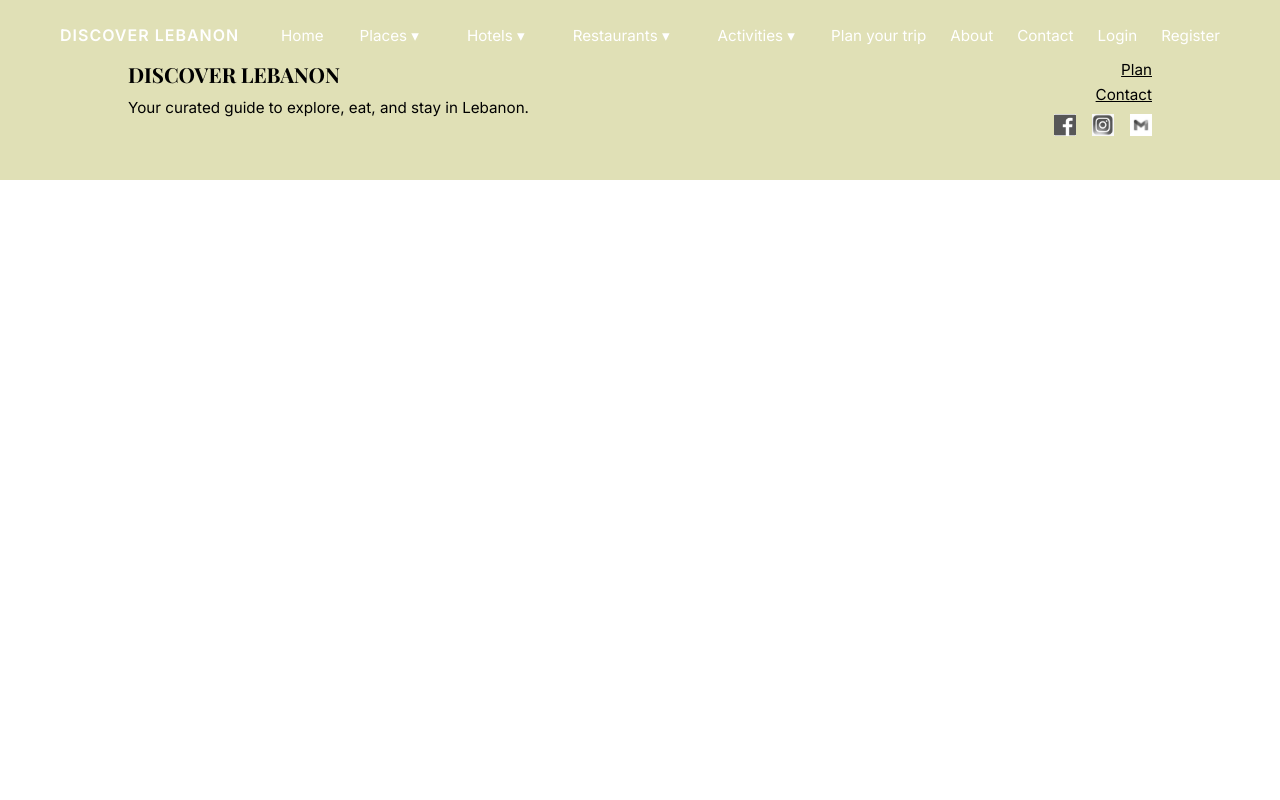
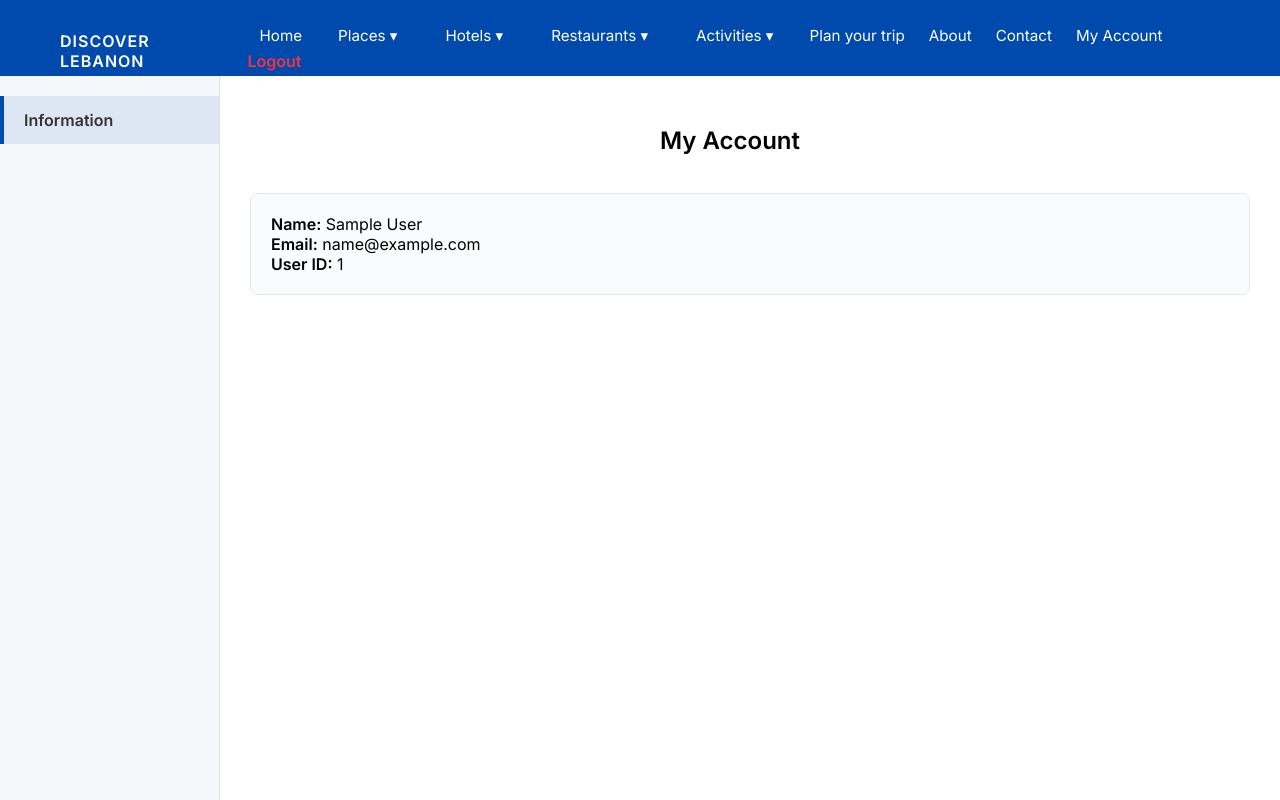
Before and after one commit to Geremm/Discover-Lebanon-ViewJS2, a Vue app in the folder client/: page /account in a window 1280 px wide. Built offline with nearby package versions, Linux system fonts and the light colour scheme; sample sign-in values are in the browser's storage.

Commit message:
Login, Logout, My Account, Beug Fonds d'écran de hotels, restaurants, activities

```diff
--- a/client/src/assets/css/main.css
+++ b/client/src/assets/css/main.css
@@ -426,43 +426,19 @@ html {
   font-family: 'Playfair Display', serif;
 }
 
-.places-hero1 {
+.restaurants-hero  {
   background-image: url('../images/food.jpeg');
-  background-size: cover;
-  background-position: center;
-  color: white;
-  text-align: center;
-  padding: 120px 20px 100px;
-  font-family: 'Playfair Display', serif;
 }
-.places-hero2 {
+.hotels-hero{
   background-image: url('../images/hote.jpeg');
-  background-size: cover;
-  background-position: center;
-  color: white;
-  text-align: center;
-  padding: 120px 20px 100px;
-  font-family: 'Playfair Display', serif;
 }
 
-.places-hero4 {
+.activities-hero {
   background-image: url('../images/activity.jpeg');
-  background-size: cover;
-  background-position: center;
-  color: white;
-  text-align: center;
-  padding: 120px 20px 100px;
-  font-family: 'Playfair Display', serif;
 }
 
-.places-hero5 {
+.favorites-hero {
   background-image: url('../images/ocean.jpg');
-  background-size: cover;
-  background-position: center;
-  color: white;
-  text-align: center;
-  padding: 120px 20px 100px;
-  font-family: 'Playfair Display', serif;
 }
 
 .places-hero h1 {
--- a/client/src/components/NavbarDiv.vue
+++ b/client/src/components/NavbarDiv.vue
@@ -54,13 +54,65 @@
       <router-link to="/plan-your-trip">Plan your trip</router-link>
       <router-link to="/about">About</router-link>
       <router-link to="/contact">Contact</router-link>
-      <router-link to="/login">Login</router-link>
-      <router-link to="/register">Register</router-link>
+      <router-link v-if="!isLoggedIn" to="/login">Login</router-link>
+      <router-link v-else to="/account">My Account</router-link>
+      <button v-if="InMyAccount" class="logout-btn" @click="handleLogout">Logout</button>
     </div>
   </header>
 </template>
 
 <script setup>
-import { ref } from 'vue';
+import { ref, onMounted, watch } from 'vue';
+import { useRouter, useRoute } from 'vue-router';
+import { isLoggedIn, user, logout } from "@/store/auth"
 const isMenuOpen = ref(false);
+const router = useRouter();
+const route = useRoute();
+
+const InMyAccount = ref(false)
+
+onMounted(() => {
+  const token = localStorage.getItem("token")
+  const userData = localStorage.getItem("user")
+  InMyAccount.value = route.meta.showLogout === true;
+
+  if (token && userData) {
+    isLoggedIn.value = true
+    user.value = JSON.parse(userData)
+  }else {
+    isLoggedIn.value = false
+    user.value = null
+  }
+})
+
+const handleLogout = () => {
+  localStorage.removeItem("token")
+  localStorage.removeItem("user")
+
+  logout()
+
+  router.push("/login")
+}
+
+watch(() => route.meta, (newMeta) => {
+  InMyAccount.value = newMeta.showLogout === true;
+});
+
 </script>
+
+<style scoped>
+
+.logout-btn {
+  all: unset;
+  color: #f73041;
+  border: none;
+  padding: 6px 12px;
+  font-size: 16px;
+  cursor: pointer;
+  font-weight: 600;
+}
+.logout-btn:hover {
+  color: #cc2f3a;
+}
+
+</style>
--- a/client/src/router/index.js
+++ b/client/src/router/index.js
@@ -86,7 +86,13 @@ const routes = [
     path: '/register',
     name: 'register',
     component: () => import('../views/RegisterView.vue')
-  }
+  },
+  {
+    path: '/account',
+    name: 'account',
+    component: () => import('../views/MyAccountView.vue'),
+    meta: { showLogout: true }
+  },
 
 ]
 
--- /dev/null
+++ b/client/src/store/auth.js
@@ -0,0 +1,14 @@
+import { ref } from "vue"
+
+export const isLoggedIn = ref(false)
+export const user = ref(null)
+
+export function login(userData) {
+  isLoggedIn.value = true
+  user.value = userData
+}
+
+export function logout() {
+  isLoggedIn.value = false
+  user.value = null
+}
--- a/client/src/views/CategoryView.vue
+++ b/client/src/views/CategoryView.vue
@@ -1,6 +1,6 @@
 <template>
   <div>
-    <section class="places-hero fade-in">
+    <section :class="['places-hero', 'fade-in', dynamicClass]">
       <h1>{{ pageTitle }}</h1>
       <p>{{ pageDescription }}</p>
     </section>
@@ -48,9 +48,11 @@ const props = defineProps({
 
 const titles = {places:"Explore the Most Iconic Places in Lebanon", hotels: 'Our Finest Hotels', restaurants: 'A Taste of Lebanon', activities: 'Unforgettable Activities' };
 const descriptions = {places:"From ancient ruins to breathtaking natural wonders, discover Lebanon’s top destinations." , hotels: 'Find your perfect stay.', restaurants: 'Explore rich flavors.', activities: 'Experience the best adventures.' };
+const classes = {favorites:"favorites-hero", hotels: 'hotels-hero', restaurants: 'restaurants-hero', activities: 'activities-hero' };
 
 const pageTitle = computed(() => titles[props.category] || 'Discover');
 const pageDescription = computed(() => descriptions[props.category] || 'Explore our selections.');
+const dynamicClass = computed(() => {return classes[props.category] || ""; });
 
 const subCategoryTitles = {
   Beirut: '🌇 Beirut 🌇',
--- a/client/src/views/LoginView.vue
+++ b/client/src/views/LoginView.vue
@@ -1,9 +1,9 @@
 <template>
-  <div class="login-page">
-    <section class="places-hero fade-in">
+  <section class="places-hero fade-in">
             <h1>Login</h1>
             <p>Connect to your account now !</p>
     </section>
+  <div class="login-page">
 
     <form @submit.prevent="onLogin">
       <input
@@ -19,6 +19,7 @@
         placeholder="Password"
         required
       />
+      <router-link to="/register">Don't have an account? Sign up</router-link>
 
       <button type="submit">Login</button>
     </form>
@@ -30,6 +31,7 @@
 <script setup>
 import { ref } from "vue"
 import { useRouter } from "vue-router"
+import { login } from "@/store/auth"
 
 const email = ref("")
 const password = ref("")
@@ -56,7 +58,10 @@ const onLogin = async () => {
       return
     }
     localStorage.setItem("token", data.token)
-    router.push("/profile")
+    localStorage.setItem("user", JSON.stringify(data.user))
+    login(data.user)
+
+    router.push("/")
 
   } catch (err) {
     error.value = "Cannot reach server"
@@ -69,4 +74,17 @@ const onLogin = async () => {
   color: red;
   margin-top: 10px;
 }
+.login-page{
+  display: flex;
+  flex-direction: column;
+  align-items: center;
+  margin-top: 30px;
+  gap: 15px;
+}
+
+form{
+  display: flex;
+  flex-direction: column;
+  gap: 15px
+}
 </style>
--- /dev/null
+++ b/client/src/views/MyAccountView.vue
@@ -0,0 +1,137 @@
+<template>
+  <div class="account-page">
+    <header class="top-bar"></header>
+    <div class="content">
+      <aside class="sidebar">
+        <ul>
+          <li
+            :class="{ active: activeTab === 'info' }"
+            @click="activeTab = 'info'"
+          >
+            Information
+          </li>
+          <!-- Ici on va rajouter les autres onglets -->
+        </ul>
+      </aside>
+
+      <main class="main-content">
+        <h2>My Account</h2>
+        <section v-if="activeTab === 'info'">
+          <h3>Account Information</h3>
+
+          <div class="info-box">
+            <p><strong>Name:</strong> {{ user.name }}</p>
+            <p><strong>Email:</strong> {{ user.email }}</p>
+            <p><strong>User ID:</strong> {{ user.id }}</p>
+          </div>
+        </section>
+      </main>
+
+    </div>
+
+  </div>
+</template>
+
+
+<script setup>
+import { ref, onMounted } from "vue"
+import { useRouter } from "vue-router"
+
+const router = useRouter()
+const activeTab = ref("info")
+
+const user = ref({
+  id: "",
+  name: "",
+  email: ""
+})
+
+onMounted(() => {
+  const storedUser = localStorage.getItem("user")
+
+  if (!storedUser) {
+    router.push("/login")
+    return
+  }
+
+  user.value = JSON.parse(storedUser)
+})
+</script>
+
+
+<style scoped>
+.account-page {
+  display: flex;
+  flex-direction: column;
+  min-height: 100vh;
+}
+
+.top-bar {
+  display: flex;
+  justify-content: space-between;
+  align-items: center;
+  padding: 38px 25px;
+  background-color: #004aad;
+  color: white;
+}
+
+p{
+    color:black;
+}
+
+h2{
+    color:black;
+    margin-left: 41%;
+    margin-top: 20px;
+}
+/* Content layout */
+.content {
+  display: flex;
+  flex: 1;
+}
+
+/* Sidebar */
+.sidebar {
+  width: 220px;
+  background-color: #f5f7fa;
+  border-right: 1px solid #dce1e8;
+  padding-top: 20px;
+}
+
+.sidebar ul {
+  list-style: none;
+  padding: 0;
+}
+
+.sidebar li {
+  padding: 14px 20px;
+  cursor: pointer;
+  font-size: 16px;
+  color: #333;
+  transition: 0.2s;
+}
+
+.sidebar li:hover {
+  background-color: #e6ecf5;
+}
+
+.sidebar li.active {
+  font-weight: bold;
+  background-color: #dde7f4;
+  border-left: 4px solid #004aad;
+}
+
+/* Main content */
+.main-content {
+  flex: 1;
+  padding: 30px;
+}
+
+.info-box {
+  margin-top: 15px;
+  padding: 20px;
+  background: #f9fbfd;
+  border: 1px solid #e1e7ef;
+  border-radius: 8px;
+}
+</style>
--- a/client/src/views/RegisterView.vue
+++ b/client/src/views/RegisterView.vue
@@ -1,19 +1,19 @@
 <template>
-  <div class="register-container">
-    <section class="places-hero fade-in">
+  <section class="places-hero fade-in">
             <h1>Register</h1>
             <p>Create an account now !</p>
     </section>
+  <div class="register-container">
 
     <form @submit.prevent="registerUser">
 
-      <label>Name</label>
+      <label>Name : </label>
       <input v-model="name" type="text" required />
 
-      <label>Email</label>
+      <label>Email : </label>
       <input v-model="email" type="email" required />
 
-      <label>Password</label>
+      <label>Password : </label>
       <input v-model="password" type="password" required />
 
       <button type="submit">Create Account</button>
@@ -79,4 +79,17 @@ const registerUser = async () => {
 label{
     color:black;
 }
+.register-container{
+  display: flex;
+  flex-direction: column;
+  align-items: center;
+  margin-top: 30px;
+  gap: 15px;
+}
+
+form{
+  display: flex;
+  flex-direction: column;
+  gap: 15px
+}
 </style>
```
